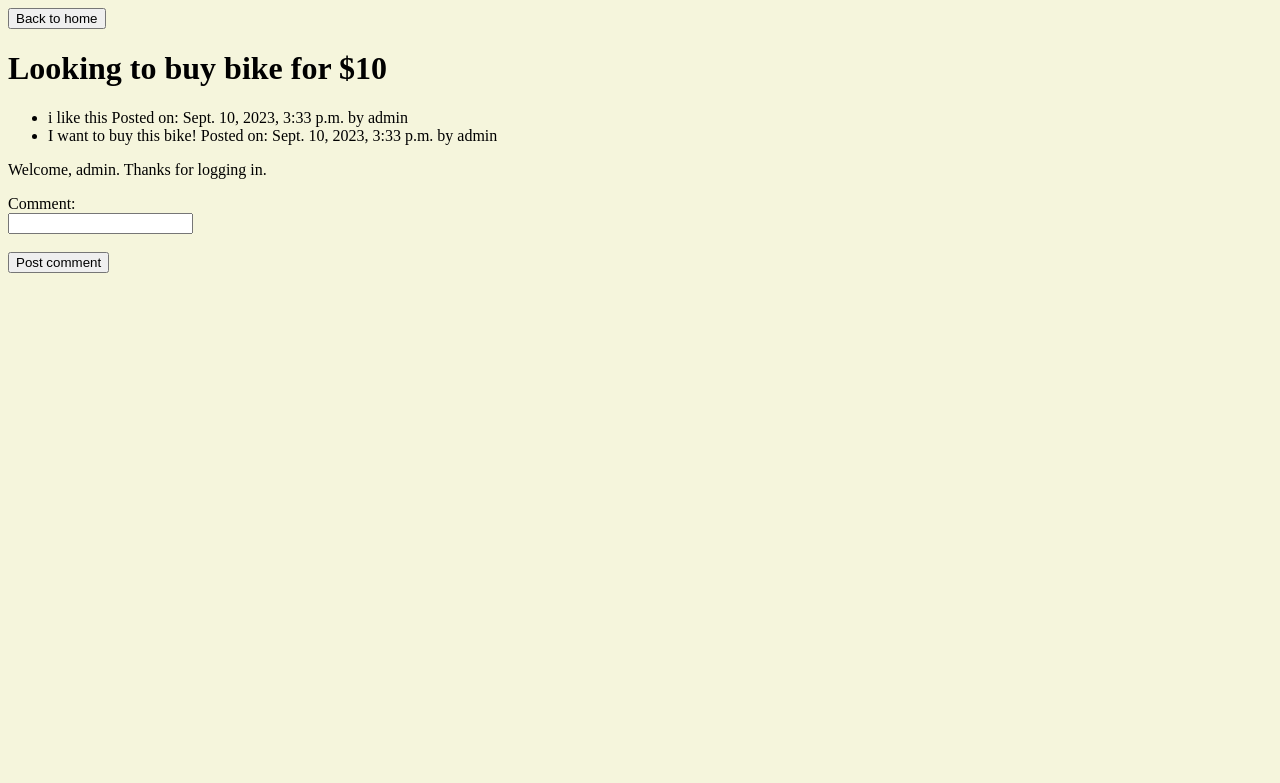
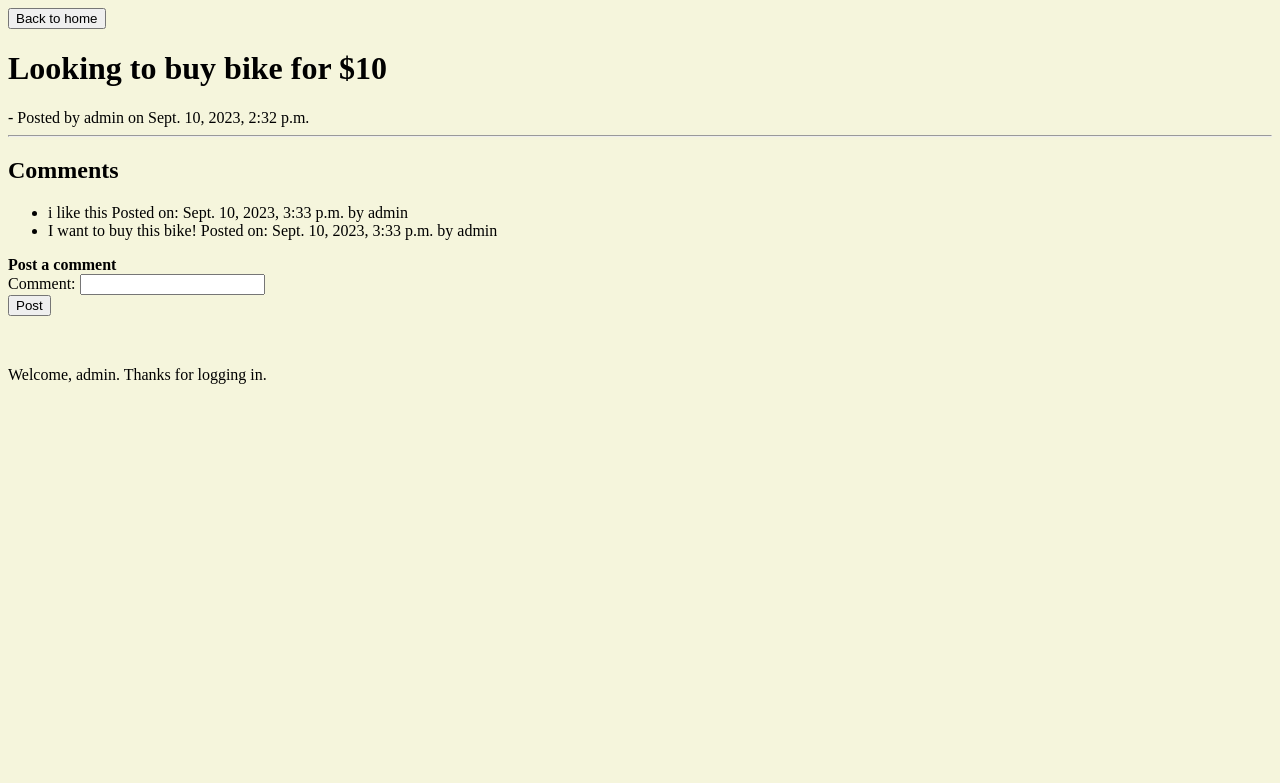
Before and after one commit to ehuang2467/classified_ads, a Django app: page /classified_ads/1/ in a window 1280 px wide. Shown: the top 783 px of the page. Run offline with Django 4.2, Linux system fonts and the light colour scheme; a user stored in the database is signed in; data comes from the database, SQL or seed files in the repository; both versions use the stored data as it was after the commit.

Commit message:
implemented comment form

```diff
--- a/ad_site/classified_ads/forms.py
+++ b/ad_site/classified_ads/forms.py
@@ -1,6 +1,6 @@
 from django import forms
 from django.forms import ModelForm
-from .models import Ad
+from .models import Ad, Comment
 
 
 class AdForm(ModelForm):
@@ -11,9 +11,15 @@ class AdForm(ModelForm):
             "text": "Ad Description",
             "image": "Image (optional)",
         }
-        # help_texts = {
-        #     "image": "optional"
-        # }
+
+
+class CommentForm(ModelForm):
+    class Meta:
+        model = Comment
+        fields = ["text"]
+        labels = {
+            "text": "Comment",
+        }
 
 
 class NameForm(forms.Form):
--- a/ad_site/classified_ads/static/classified_ads/style.css
+++ b/ad_site/classified_ads/static/classified_ads/style.css
@@ -1,6 +1,6 @@
 img {
-  max-height: 500px;
-  max-width: 500px;
+  max-height: 300px;
+  max-width: 300px;
   height: auto;
   width: auto;
 }
--- a/ad_site/classified_ads/templates/classified_ads/detail.html
+++ b/ad_site/classified_ads/templates/classified_ads/detail.html
@@ -6,14 +6,15 @@
   <input type="submit" value="Back to home">
 </form>
 
-<h1>{{ ad.text }}</h1>
-
+<h1>{{ ad.text }}</h1> - Posted by {{ad.user.username}} on {{ad.date_posted}}
+<br>
 
 {% if ad.image %}
 <img src="{% static 'classified_ads'%}{{ad.image.url}}">
 {% endif %}
 
-
+<hr>
+<h2>Comments</h2>
 <ul>
   {% for comment in ad.comment_set.all %}
   <li>{{ comment.text }}
@@ -22,20 +23,22 @@
 </ul>
 
 {% if user.is_authenticated %}
+
+<form action=" {% url 'classified_ads:detail' ad.id %}" method="post">
+  {% csrf_token %}
+  <b>Post a comment</b>
+  {{comment_form.as_div}}
+  <input type="submit" value="Post">
+</form>
+
+{% else %}
+You cannot post comments without logging in.
+{% endif %}
+
+<br>
+
+{% if user.is_authenticated %}
 <p>Welcome, {{ user.username }}. Thanks for logging in.</p>
 {% else %}
 <p>Welcome, new user. Please log in.</p>
 {% endif %}
-
-{% if user.is_authenticated %}
-
-<form action=" {% url 'classified_ads:comment' ad.id %}" method="post">
-  {% csrf_token %}
-  <label for="comment">Comment:</label><br>
-  <input type="text" id="comment" name="comment"><br>
-  <br>
-  <input type="submit" value="Post comment">
-</form>
-{% else %}
-You cannot post comments without logging in.
-{% endif %}
--- a/ad_site/classified_ads/templates/classified_ads/index.html
+++ b/ad_site/classified_ads/templates/classified_ads/index.html
@@ -20,7 +20,7 @@
 <form action="{% url 'classified_ads:index'%}" method="post" enctype="multipart/form-data">
   {% csrf_token %}
   {{ ad_form.as_div }}
-  <input type="submit" value="Post Ad">
+  <input type="submit" value="Post">
 </form>
 
 {% else %}
--- a/ad_site/classified_ads/urls.py
+++ b/ad_site/classified_ads/urls.py
@@ -5,8 +5,7 @@ app_name = "classified_ads"
 
 urlpatterns = [
     path('', views.index, name="index"),
-    path("<int:pk>/", views.DetailView.as_view(), name="detail"),
-    path("<int:pk>/comment/", views.comment, name="comment"),
+    path("<int:pk>/", views.detail, name="detail"),
     path("post/", views.post_ad, name="post"),
     path("login_register/", views.login_register, name="login_register"),
     path("register/", views.register, name="register"),
--- a/ad_site/classified_ads/views.py
+++ b/ad_site/classified_ads/views.py
@@ -7,6 +7,7 @@ from django.http import HttpResponseRedirect, HttpResponse
 from django.urls import reverse
 from django.contrib.auth.models import User
 from django.contrib import auth  # authenticate, login, logout, get_user
+from .forms import AdForm, CommentForm
 
 
 # class IndexView(generic.ListView):
@@ -31,7 +32,6 @@ def post_ad(request, ad_form):
 
 
 def index(request):
-    from .forms import AdForm
     if request.method == 'POST':
         ad_form = AdForm(request.POST, request.FILES)
         if ad_form.is_valid():
@@ -45,27 +45,40 @@ def index(request):
     return render(request, "classified_ads/index.html", context_dict)
 
 
-class DetailView(generic.DetailView):
-    model = Ad
-    template_name = 'classified_ads/detail.html'
+# class DetailView(generic.DetailView):
+#     model = Ad
+#     template_name = 'classified_ads/detail.html'
 
-    def get_context_data(self, **kwargs):
-        # Call the base implementation first to get a context
-        context = super().get_context_data(**kwargs)
-        # Add in a QuerySet of all the books
-        context['comment_list'] = Ad.objects.all()
-        return context
+#     def get_context_data(self, **kwargs):
+#         # Call the base implementation first to get a context
+#         context = super().get_context_data(**kwargs)
+#         # Add in a QuerySet of all the books
+#         context['comment_list'] = Ad.objects.all()
+#         return context
 
 
-def comment(request, pk):
-    ad = get_object_or_404(Ad, pk=pk)
+def post_comment(request, comment_form, ad):
     new_comment = Comment(parent_ad=ad,
-                          text=request.POST["comment"],
+                          text=comment_form.cleaned_data["text"],
                           date_posted=timezone.now(),
                           user=auth.get_user(request))
     new_comment.save()
     ad.comment_set.add(new_comment)
-    return HttpResponseRedirect(reverse('classified_ads:detail', args=(ad.id,)))
+
+
+def detail(request, pk):
+    ad = get_object_or_404(Ad, pk=pk)
+    if request.method == 'POST':
+
+        comment_form = CommentForm(request.POST)
+        if comment_form.is_valid():
+            post_comment(request, comment_form, ad)
+            return HttpResponseRedirect(
+                reverse('classified_ads:detail', kwargs={"pk": pk}))
+    else:
+        comment_form = CommentForm()
+    context_dict = {"ad": ad, "comment_form": comment_form}
+    return render(request, "classified_ads/detail.html", context_dict)
 
 
 def login_register(request):
```
Also changed, not shown: ad_site/db.sqlite3.
